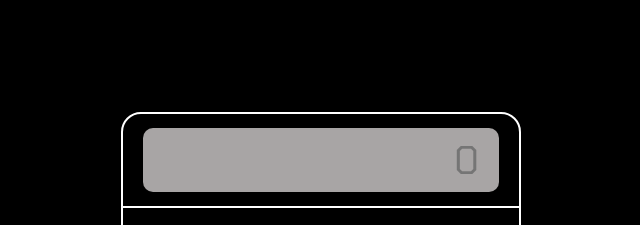
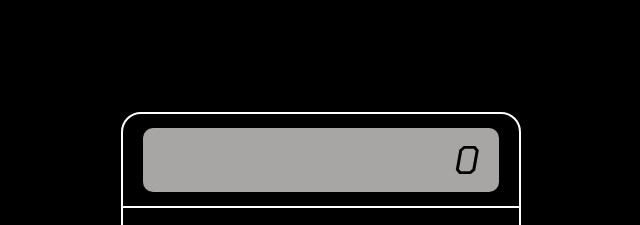
Before and after one commit to abynavanil/simplecalculator, a plain HTML site: page index.html in a window 1280 px wide. Shown: the top 225 px of the page, 319-959 px from the left. Drawn offline with Linux system fonts and the light colour scheme.

Commit message:
changes made

```diff
--- a/style.css
+++ b/style.css
@@ -101,3 +101,9 @@ button:hover{
     border: 0;
     font-size: 40px;
 }
+input::placeholder {
+    color: black; /* Replace 'gray' with your desired color */
+    font-style: italic; /* Optional styling */
+    font-size: 40px; /* Adjust size if needed */
+    /* padding: 20px; */
+}
```
